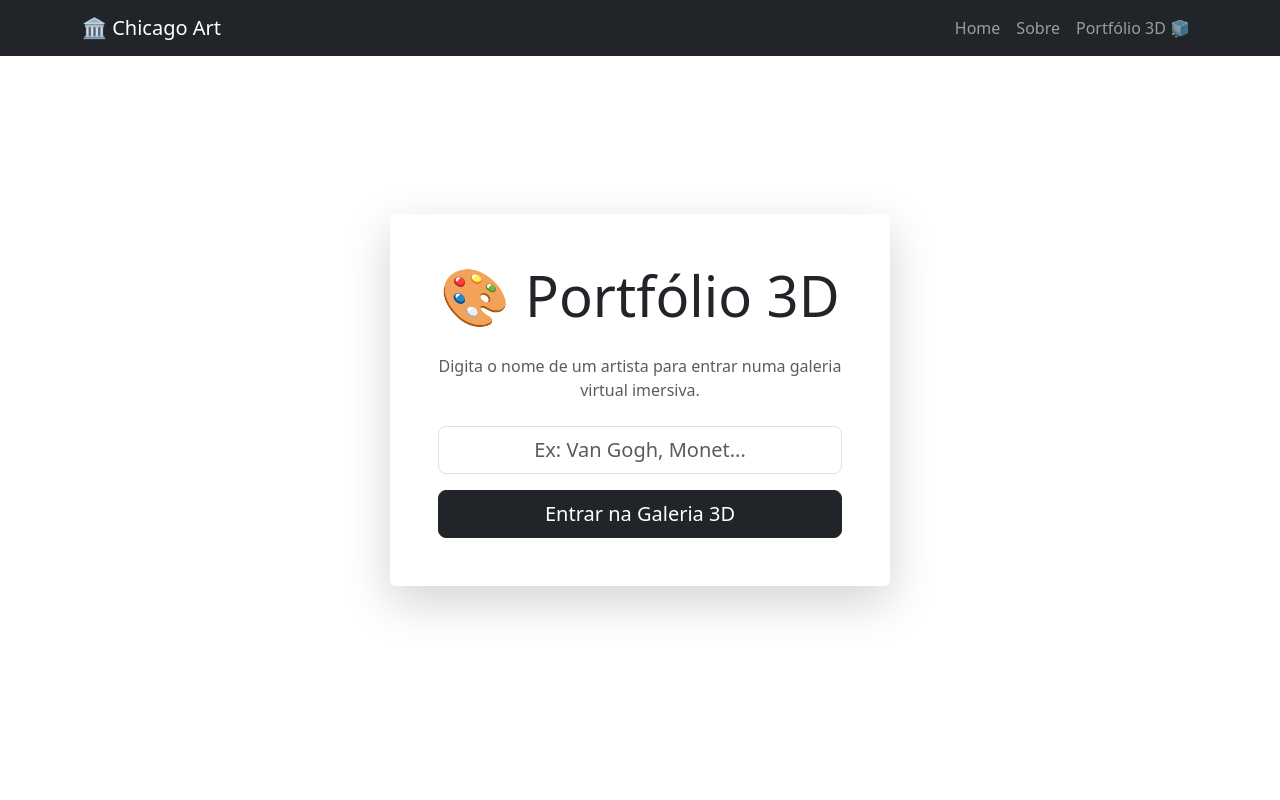
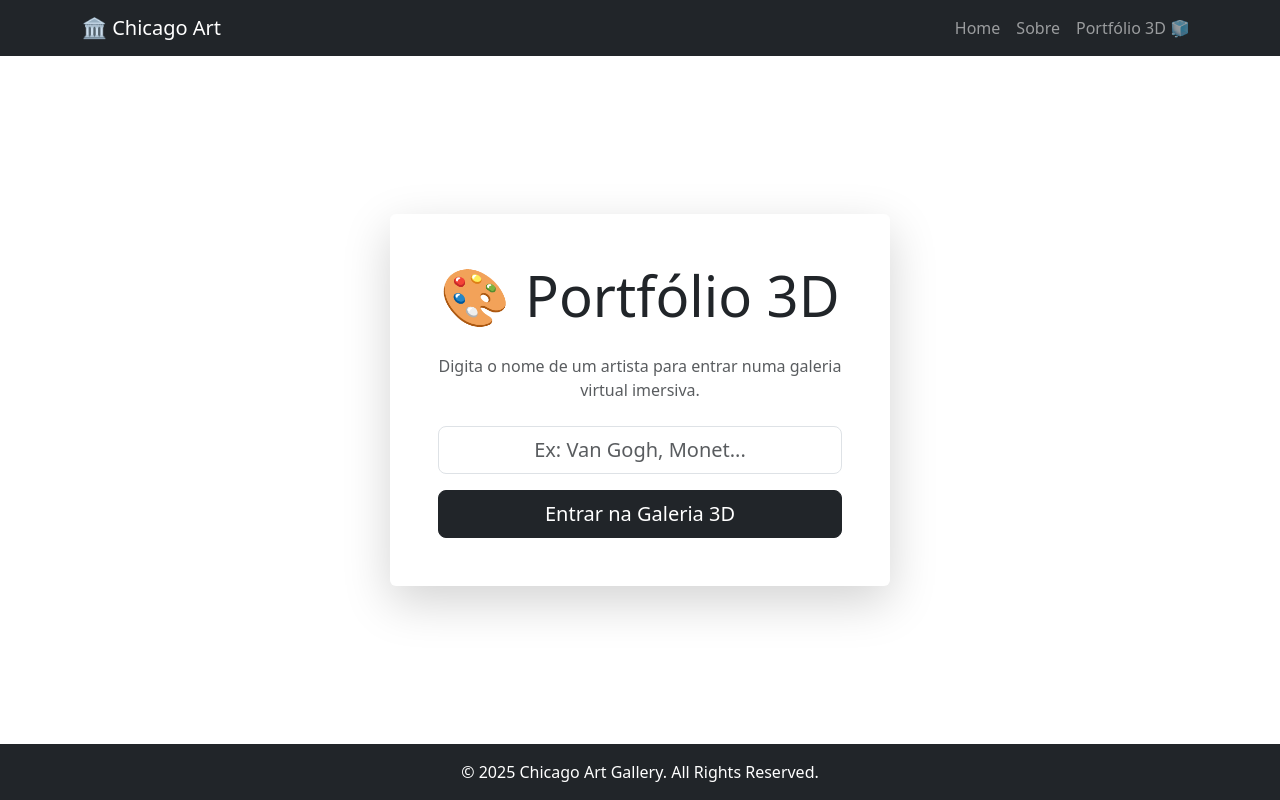
Before and after one commit to Brekey53/Project_UC00610_API_Chicago_Art_Gallery, a React (Vite) app in the folder chicago-gallery/: page /portfolio in a window 1280 px wide. Built offline with nearby package versions, Linux system fonts and the light colour scheme.

Commit message:
Add the footer

```diff
--- a/chicago-gallery/src/App.jsx
+++ b/chicago-gallery/src/App.jsx
@@ -1,5 +1,6 @@
 import { Routes, Route } from "react-router-dom";
 import Navbar from "./components/Navbar";
+import Footer from "./components/Footer";
 import Home from "./pages/Home";
 import ArtworkDetail from "./pages/ArtworkDetail";
 import Sobre from "./pages/sobre";
@@ -7,15 +8,18 @@ import Portfolio3D from "./pages/Portfolio3D";
 
 function App() {
   return (
-    <>
+    <div className="d-flex flex-column min-vh-100">
       <Navbar />
+      <main className="flex-shrink-0">
         <Routes>
           <Route path="/" element={<Home />} />
           <Route path="/artwork/:id" element={<ArtworkDetail />} />
           <Route path="/sobre" element={<Sobre />} />
           <Route path="/portfolio" element={<Portfolio3D />} />
         </Routes>
-    </>
+      </main>
+      <Footer />
+    </div>
   );
 }
 
--- /dev/null
+++ b/chicago-gallery/src/components/Footer.jsx
@@ -0,0 +1,13 @@
+import React from 'react';
+
+function Footer() {
+  return (
+    <footer className="footer navbar-dark bg-dark mt-auto py-3">
+      <div className="container text-center">
+        <span className="text-white">© {new Date().getFullYear()} Chicago Art Gallery. All Rights Reserved.</span>
+      </div>
+    </footer>
+  );
+}
+
+export default Footer;
```
Lines whose indentation alone changed are shown as unchanged.
